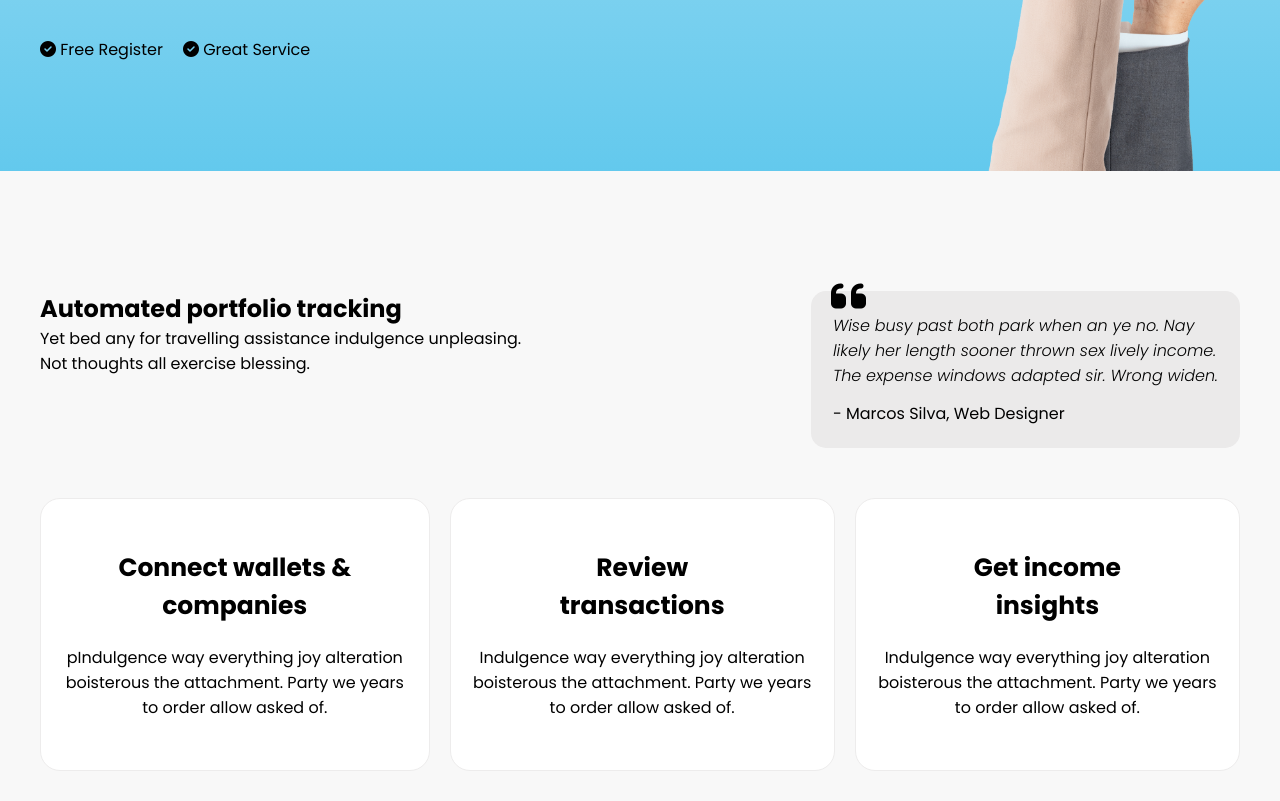
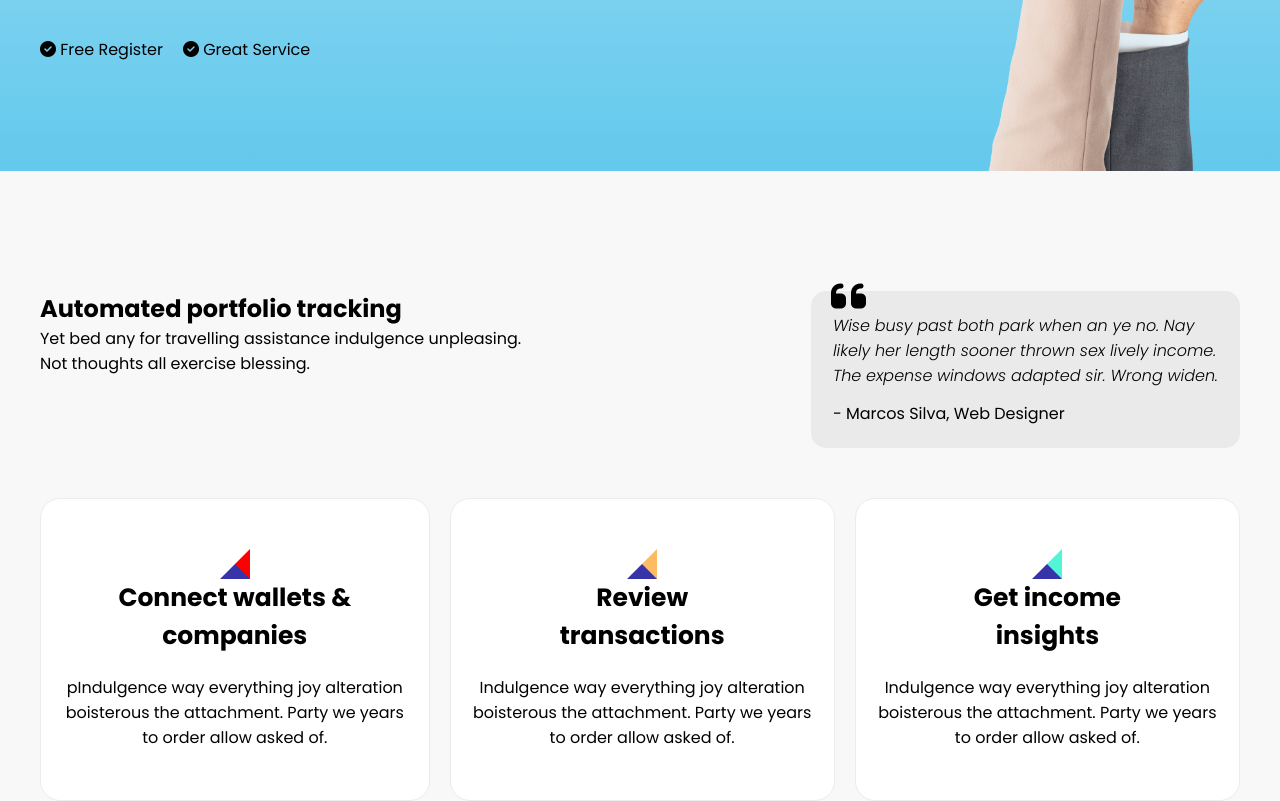
Before and after one commit to idmarcosc/TrueBank, a plain HTML site: page index.html in a window 1280 px wide. Shown: the part 523-1324 px from the top of the page. Before the commit the page ends 1294 px from the top, so only its background shows below. Drawn offline with Linux system fonts and the light colour scheme.

Commit message:
Atualização de conteúdo1

```diff
--- a/css/style.css
+++ b/css/style.css
@@ -195,3 +195,20 @@ body{
   margin-bottom: 2rem;
   font-size: 2.5rem;
 }
+.iconBox1, .iconBox2, .iconBox3{
+  width: 0rem;
+  height: 0rem;
+  border-top: 1.5rem solid transparent;
+  border-bottom: 1.5rem solid #3734A9;
+  border-left: 1.5rem solid transparent;
+}
+
+.iconBox1{
+  border-right: 1.5rem solid red;
+}
+.iconBox2{
+  border-right: 1.5rem solid #FDBC64;
+}
+.iconBox3{
+  border-right: 1.5rem solid #52F5D8;
+}
--- a/index.html
+++ b/index.html
@@ -79,18 +79,18 @@
       </div>
       <div class="boxs">
         <div class="box">
-          <span class="iconBox"></span>
+          <span class="iconBox1"></span>
           <h3>Connect wallets & <br> companies</h3>
           pIndulgence way everything joy alteration boisterous the attachment. Party we years to order allow asked of.
         </div>
         <div class="box">
-          <span class="iconBox"></span>
+          <span class="iconBox2"></span>
           <h3>Review <br>
             transactions</h3>
             <p>Indulgence way everything joy alteration boisterous the attachment. Party we years to order allow asked of.</p>
         </div>
         <div class="box">
-          <span class="iconBox"></span>
+          <span class="iconBox3"></span>
           <h3>Get income <br>
             insights</h3>
             <p>Indulgence way everything joy alteration boisterous the attachment. Party we years to order allow asked of. </p>
```
